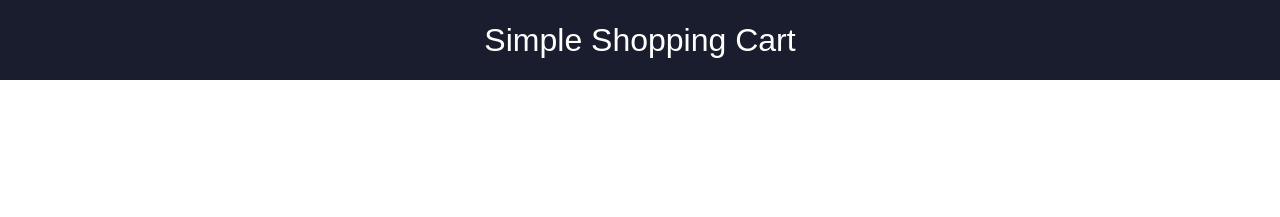
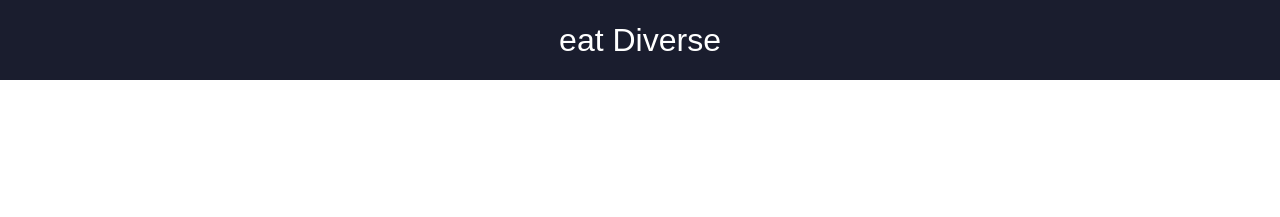
Before and after one commit to tob-ss/simple-shopping-cart, a plain HTML site: page index.html in a window 1280 px wide. Shown: the top 217 px of the page. Drawn offline with Linux system fonts and the light colour scheme.

Commit message:
Chore: Changed title and logo to eat Diverse

```diff
--- a/index.html
+++ b/index.html
@@ -3,7 +3,7 @@
     <head>
         <meta charset="UTF-8">
         <meta name="viewport" content="width=device-width, initial-scale=1.0">
-        <title>Simple Shopping Cart</title>
+        <title>eat Diverse</title>
         <link rel="stylesheet" href="styles.css">
         <link rel="stylesheet" href="https://use.fontawesome.com/releases/v5.14.0/css/all.css">
     </head>
@@ -11,7 +11,7 @@
         <nav class="navbar">
             <div class="navbar__container">
                 <div class="navbar__logo">
-                    Simple Shopping Cart
+                    eat Diverse
                 </div>
             </div>
         </nav>
```
